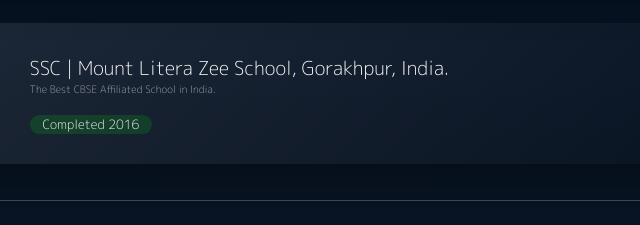
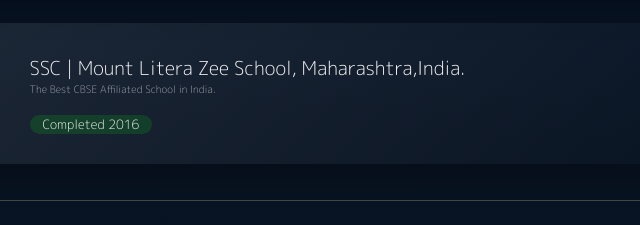
Before and after one commit to skygupta0/Portfolio-Website, a plain HTML site: page index.html in a window 1280 px wide. Shown: the part 2943-3168 px from the top of the page, 342-982 px from the left. Drawn offline with nearby package versions, Linux system fonts and the light colour scheme; a web font is replaced by a local one.

Commit message:
Update index.html

```diff
--- a/index.html
+++ b/index.html
@@ -195,7 +195,7 @@
           <div class="edu-subdiv">
             <div><img class="edu-img" src="./assets/ssc.jpeg"></div>
             <div>
-              <p>SSC | Mount Litera Zee School, Gorakhpur, India.</p>
+              <p>SSC | Mount Litera Zee School, Maharashtra,India.</p>
               <span>The Best CBSE Affiliated School in India.</span><br><br><br>
               <p class="default-status">Completed 2016</p>
             </div>
```
